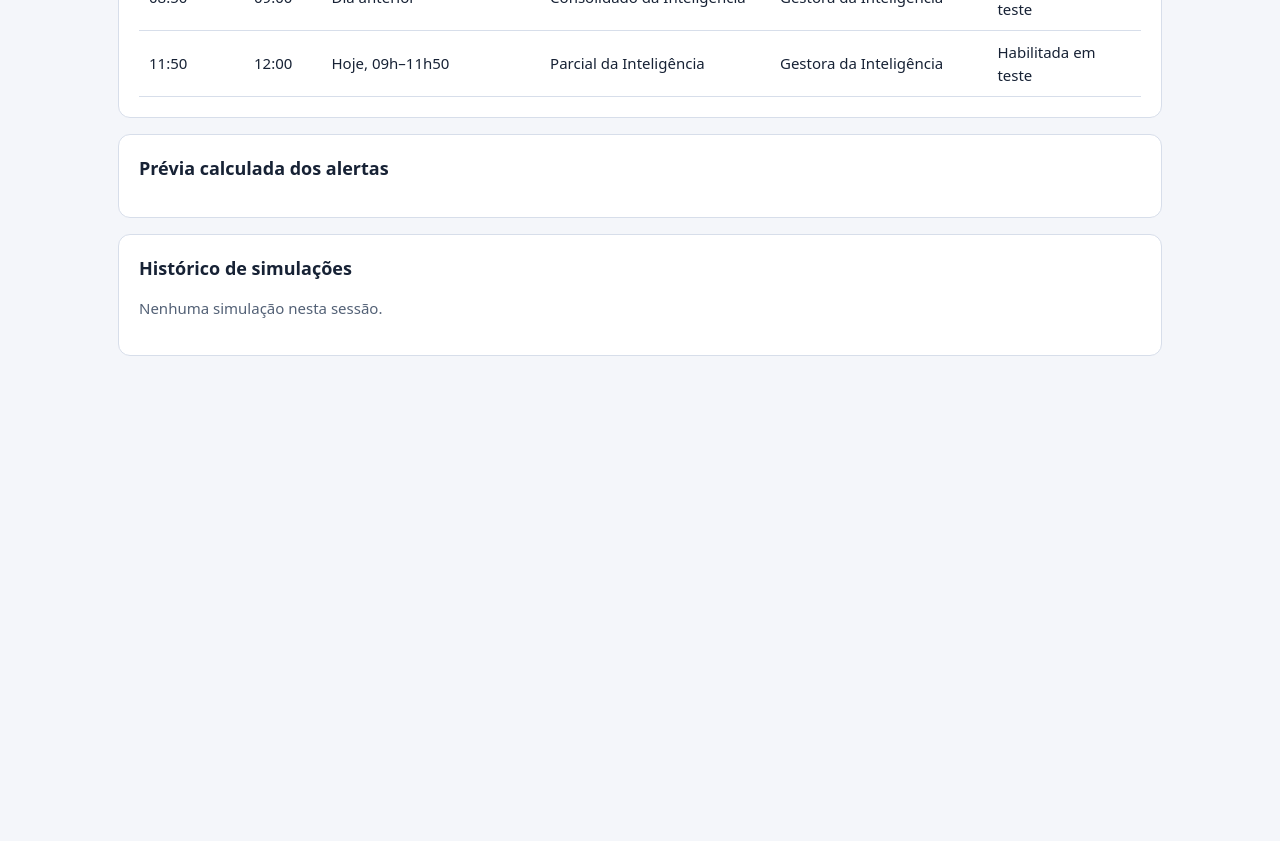
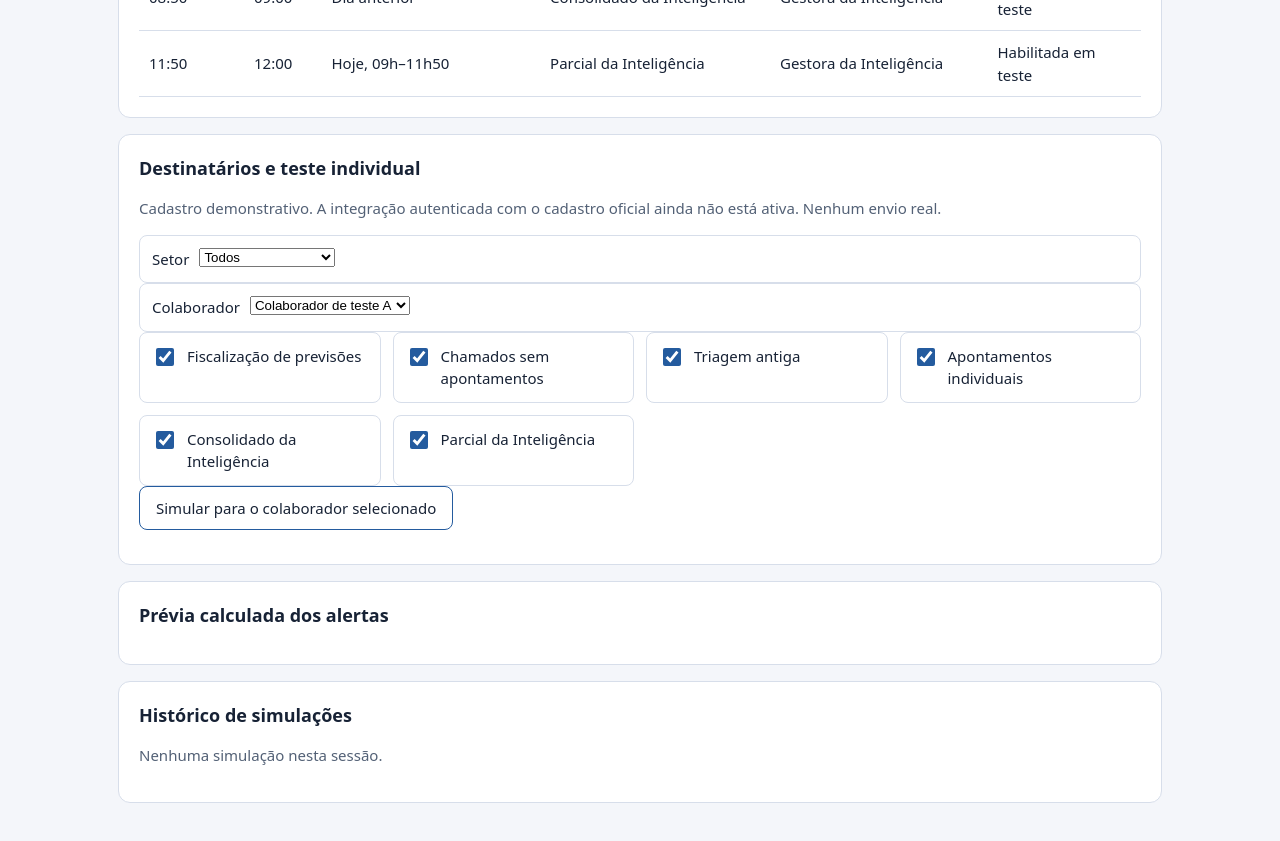
Before and after one commit to PerformanceArquem/central-auditoria, a plain HTML site: page alert-center/preview.html in a window 1280 px wide. Shown: the part 1320-2161 px from the top of the page. Before the commit the page ends 1720 px from the top, so only its background shows below. Drawn offline with Linux system fonts and the light colour scheme.

Commit message:
Integrate isolated recipient selector into alert center preview

```diff
--- a/alert-center/preview.html
+++ b/alert-center/preview.html
@@ -7,10 +7,11 @@ input[type=time],input[type=number]{width:auto;height:auto;min-width:90px;paddin
 <body><main><header><span class="tag">Homologação · sem disparos reais</span><h1>Ticket Manager | Central de Alertas</h1><p class="muted">Prévia isolada. Dados fictícios; nenhum acesso ao Movidesk ou Supabase.</p></header>
 <section><h2>Regras de fiscalização</h2><div class="grid" id="rules"></div><p class="muted">Configurações mantidas apenas nesta página. Controle de duplicidade e encerramento são regras propostas para o ambiente integrado.</p><button id="preview" type="button">Simular alertas</button> <label style="display:inline-flex"><input id="regularized" type="checkbox"> Simular regularização dos chamados</label><output id="result" aria-live="polite"></output></section>
 <section><h2>Gerenciador de horários</h2><p class="muted">Horário de Brasília. Segunda a sexta, respeitando feriados. Configuração local, sem agendamento real.</p><label>Antecedência de preparação (minutos)<input id="lead" type="number" min="1" max="120" step="1" value="10"></label><div id="time-settings" class="grid"></div><p id="schedule-error" role="alert"></p></section><section><h2>Programação prevista</h2><div class="scroll"><table><thead><tr><th>Preparação</th><th>Disparo</th><th>Referência</th><th>Regra</th><th>Destinatário</th><th>Situação</th></tr></thead><tbody id="schedule"></tbody></table></div></section>
-<section><h2>Prévia calculada dos alertas</h2><div id="alerts" class="scroll" aria-live="polite"></div></section><section><h2>Histórico de simulações</h2><p class="muted" id="history">Nenhuma simulação nesta sessão.</p></section>
+<section><h2>Destinatários e teste individual</h2><p class="muted">Cadastro demonstrativo. A integração autenticada com o cadastro oficial ainda não está ativa. Nenhum envio real.</p><label>Setor <select id="recipient-sector"><option value="all">Todos</option><option value="quality">Qualidade (demo)</option><option value="intelligence">Inteligência (demo)</option></select></label><label>Colaborador <select id="recipient-person"></select></label><div id="recipient-rules" class="grid"></div><button type="button" id="recipient-sim">Simular para o colaborador selecionado</button><output id="recipient-result" aria-live="polite"></output></section><section><h2>Prévia calculada dos alertas</h2><div id="alerts" class="scroll" aria-live="polite"></div></section><section><h2>Histórico de simulações</h2><p class="muted" id="history">Nenhuma simulação nesta sessão.</p></section>
 </main><script type="module">
 import {simulate} from "./engine.mjs";
 import {calculateSchedule} from "./schedule.mjs";
+import {simulateRecipient} from "./recipient-test.mjs";
 import {simulateDailySnapshot} from "./daily-integration.mjs";
 import {simulateAppointmentRows} from "./appointments.mjs";
 const rules=[['forecast','Fiscalização de previsões','08h30','Responsáveis da Inteligência'],['idle','Chamados sem apontamentos','08h30','Responsáveis da Inteligência'],['triage','Triagem antiga','08h30','Gestor da Produção'],['individual','Apontamentos individuais','09h00','Cada colaborador habilitado'],['team','Consolidado da Inteligência','09h00','Gestora da Inteligência'],['partial','Parcial da Inteligência','12h00','Gestora da Inteligência'],['dedup','Controle de duplicidade'],['resolve','Encerramento automático']];
@@ -42,4 +43,10 @@ const alerts=candidates.filter(a=>!on('dedup')||!seen.has(a.key));for(const a of
 const current=new Set(ticketResult.activeOccurrences);const resolved=on('resolve')?[...active].filter(k=>!current.has(k)&&ruleOn(k.slice(k.lastIndexOf(':')+1))):[];if(on('resolve'))active=current;else for(const k of current)active.add(k);
 show(alerts,resolved);count++;document.querySelector('#result').textContent=alerts.length+' alertas calculados; '+(candidates.length-alerts.length)+' duplicidades bloqueadas. Dados fictícios; nenhum envio.';document.querySelector('#history').textContent=count+' execução(ões) locais. Histórico não persistido.';
 }catch(error){document.querySelector('#result').textContent='Simulação bloqueada: '+error.message;}});render();
+const demoProfiles=[{displayName:'Colaborador de teste A',sector:'quality',active:true,movideskPersonId:'fixture-quality'},{displayName:'Colaborador de teste B',sector:'intelligence',active:true,movideskPersonId:'fixture-intelligence'}];
+const recipientSector=document.querySelector('#recipient-sector'),recipientPerson=document.querySelector('#recipient-person'),recipientOutput=document.querySelector('#recipient-result');
+function populateRecipients(){recipientPerson.replaceChildren();for(const p of demoProfiles.filter(p=>recipientSector.value==='all'||p.sector===recipientSector.value)){const o=document.createElement('option');o.value=p.movideskPersonId;o.textContent=p.displayName;recipientPerson.append(o);}recipientOutput.textContent='';}
+recipientSector.addEventListener('change',populateRecipients);recipientPerson.addEventListener('change',()=>{recipientOutput.textContent='';});populateRecipients();
+const recipientChecks=new Map();for(const [id,name] of rules.filter(r=>r[2])){const l=document.createElement('label'),i=document.createElement('input');i.type='checkbox';i.checked=true;l.append(i,document.createTextNode(name));document.querySelector('#recipient-rules').append(l);recipientChecks.set(id,i);}
+document.querySelector('#recipient-sim').addEventListener('click',()=>{try{const profile=demoProfiles.find(p=>p.movideskPersonId===recipientPerson.value);const selectedRules=[...recipientChecks].filter(([id,input])=>input.checked).map(([id])=>id);const times=Object.fromEntries(selectedRules.map(id=>[id,scheduleFor(id).time]));const rows=simulateRecipient({profile,selectedRules,times,lead:Number(document.querySelector('#lead').value)});recipientOutput.textContent=profile.displayName+' — '+rows.length+' notificações simuladas; nenhum envio.\n'+rows.map(row=>rules.find(r=>r[0]===row.rule)[1]+' | '+row.schedule.prepare+' → '+row.schedule.time+' | '+row.schedule.reference).join('\n');}catch(e){recipientOutput.textContent='Simulação bloqueada: '+e.message;}});
 </script></body></html>
```
